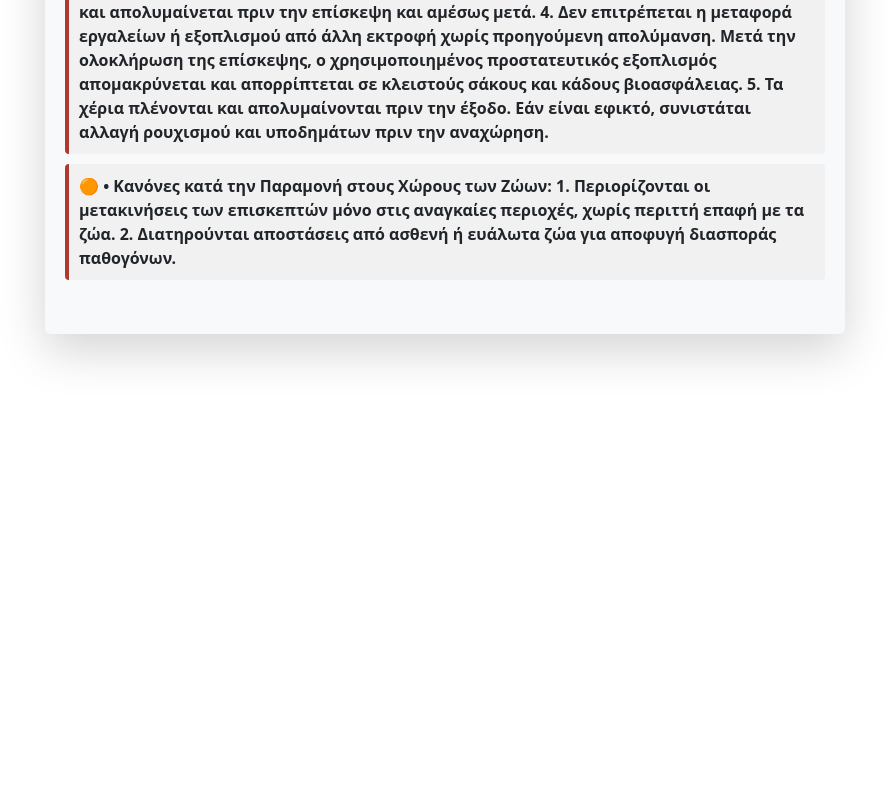
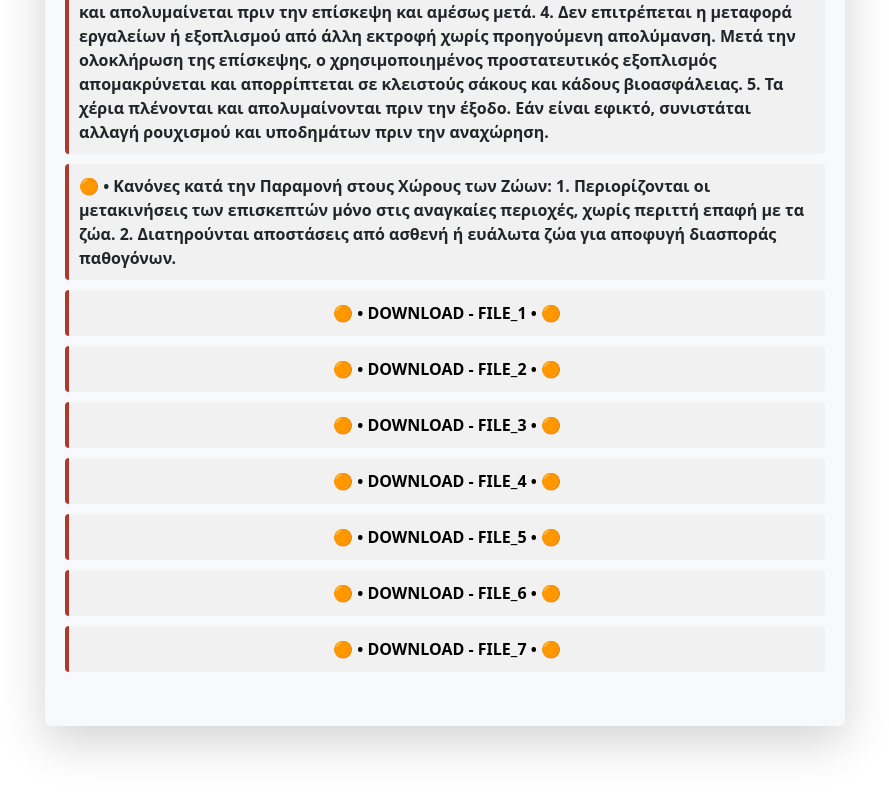
Before and after one commit to arionas188/24ab.BIOSECURITY_GUIDELINES_FOR_EDUCATIONAL_STAFF_AND_STUDENTS_VISITING_LIVESTOCK_FARMS, a plain HTML site: page index.html in a window 1280 px wide. Shown: the part 1944-2738 px from the top of the page, without its empty margins (195-1084 px from the left). Before the commit the page ends 2346 px from the top, so only its background shows below. Drawn offline with nearby package versions, Linux system fonts and the light colour scheme.

Commit message:
btn donwload

```diff
--- a/index.html
+++ b/index.html
@@ -49,6 +49,39 @@
             <li>🟠 • Πρωτόκολλο εισόδου εκπαιδευτικού προσωπικού/φοιτητών: Η είσοδος του εκπαιδευτικού προσωπικού και των φοιτητών θα ακολουθεί τη διέλευση μέσω ενός σταθμού εξυγίανσης με τη διαδικασία εισόδου «τύπου Δανίας». Σύμφωνα με αυτή τη διαδικασία, οι επισκέπτες εισέρχονται στην εκτροφή μέσω προκαθορισμένου χώρου, ο οποίος λειτουργεί ως βεστιάριο. Εκεί, προηγείται η απολύμανση των υποδημάτων σε ειδικό ποδόλουτρο, ώστε να ελαχιστοποιηθεί ο κίνδυνος μεταφοράς παθογόνων μικροοργανισμών: 1.	Στη συνέχεια, οι φοιτητές φορούν τη φόρμα εργασίας και ελαστικές μπότες, τις οποίες απολυμαίνουν εκ νέου σε ποδόλουτρο, πριν εισέλθουν στους κύριους χώρους της εκτροφής. Καθ’ όλη τη διάρκεια της επίσκεψης, χρησιμοποιούν γάντια μιας χρήσης για κάθε εργασία, διασφαλίζοντας την ελάχιστη δυνατή επαφή με το περιβάλλον της εκτροφής. 2. Μετά την ολοκλήρωση της επίσκεψης, τα χρησιμοποιημένα γάντια και λοιπά αναλώσιμα συλλέγονται σε ειδικούς σάκους, οι οποίοι απορρίπτονται σε καθορισμένο χώρο της εκτροφής. Τα υποδήματα καθαρίζονται και απολυμαίνονται σχολαστικά με ειδικό διάλυμα και βούρτσα, που διατίθενται αποκλειστικά για αυτό τον σκοπό. 3.Τέλος, οι χρησιμοποιημένες φόρμες τοποθετούνται σε κλειστούς πλαστικούς σάκους, ενώ πριν από την αποχώρηση, οι επισκέπτες πλένουν και απολυμαίνουν τα χέρια τους, διασφαλίζοντας την πλήρη συμμόρφωση με τις διαδικασίες βιοασφάλειας.</li>
             <li>🟠 • Όταν δεν υπάρχουν εξειδικευμένοι χώροι αλλαγής ρουχισμού: Στις περιπτώσεις αυτές ακολουθείται συγκεκριμένη διαδικασία για τη διασφάλιση της βιοασφάλειας. Ειδικότερα: 1. Η είσοδος επιτρέπεται μόνο από ένα προκαθορισμένο σημείο, όπου υπάρχει σταθμός απολύμανσης. Κατά την είσοδο και την έξοδο, είναι υποχρεωτική η διέλευση από ποδόλουτρο με απολυμαντικό διάλυμα. 2. Πριν την είσοδο στους χώρους των ζώων, παρέχεται μιας χρήσης φόρμα, γάντια και καλύμματα υποδημάτων. Όλα τα μέσα ατομικής προστασίας απορρίπτονται σε ειδικούς κάδους μετά την επίσκεψη. Εάν οι επισκέπτες φορούν δικά τους ρούχα, πρέπει να έχουν καθαριστεί και να μην έχουν χρησιμοποιηθεί σε άλλη εκτροφή. 3. Οι φοιτητές και το εκπαιδευτικό προσωπικό πλένουν και απολυμαίνουν τα χέρια τους πριν και μετά την είσοδο στους χώρους των ζώων. Ο χρησιμοποιούμενος εξοπλισμός, όπως στηθοσκόπια και υποδήματα, καθαρίζεται και απολυμαίνεται πριν την επίσκεψη και αμέσως μετά. 4. Δεν επιτρέπεται η μεταφορά εργαλείων ή εξοπλισμού από άλλη εκτροφή χωρίς προηγούμενη απολύμανση. Μετά την ολοκλήρωση της επίσκεψης, ο χρησιμοποιημένος προστατευτικός εξοπλισμός απομακρύνεται και απορρίπτεται σε κλειστούς σάκους και κάδους βιοασφάλειας. 5. Τα χέρια πλένονται και απολυμαίνονται πριν την έξοδο. Εάν είναι εφικτό, συνιστάται αλλαγή ρουχισμού και υποδημάτων πριν την αναχώρηση.</li>
             <li>🟠 • Κανόνες κατά την Παραμονή στους Χώρους των Ζώων: 1. Περιορίζονται οι  μετακινήσεις των επισκεπτών μόνο στις αναγκαίες περιοχές, χωρίς περιττή επαφή με τα ζώα. 2. Διατηρούνται αποστάσεις από ασθενή ή ευάλωτα ζώα για αποφυγή διασποράς παθογόνων.</li>
+            <li class="d-flex justify-content-center" ><a href="images/image1.png" download>
+                <button class="fw-bold" >🟠 • DOWNLOAD - FILE_1 • 🟠 </button>
+              </a>
+            </li>
+            <li class="d-flex justify-content-center"><a href="images/image1a.png" download>
+                <button class="fw-bold" >🟠 • DOWNLOAD - FILE_2 • 🟠 </button>
+              </a>
+            </li>
+
+            <li class="d-flex justify-content-center"><a href="images/image2.png" download>
+                <button class="fw-bold" >🟠 • DOWNLOAD - FILE_3 • 🟠 </button>
+              </a>
+            </li>
+
+            <li class="d-flex justify-content-center"><a href="images/image2a.png" download>
+                <button class="fw-bold" >🟠 • DOWNLOAD - FILE_4 • 🟠 </button>
+              </a>
+            </li>
+
+            <li class="d-flex justify-content-center" ><a href="images/image3.png" download>
+                <button class="fw-bold" >🟠 • DOWNLOAD - FILE_5 • 🟠 </button>
+              </a>
+            </li>
+
+            <li class="d-flex justify-content-center"><a href="images/image3a.jpg" download>
+                <button class="fw-bold" >🟠 • DOWNLOAD - FILE_6 • 🟠 </button>
+              </a>
+            </li>
+
+            <li class="d-flex justify-content-center"><a href="images/image3b.png" download>
+                <button class="fw-bold" >🟠 • DOWNLOAD - FILE_7 • 🟠 </button>
+              </a>
+            </li>
 
         </ul>
 
```
